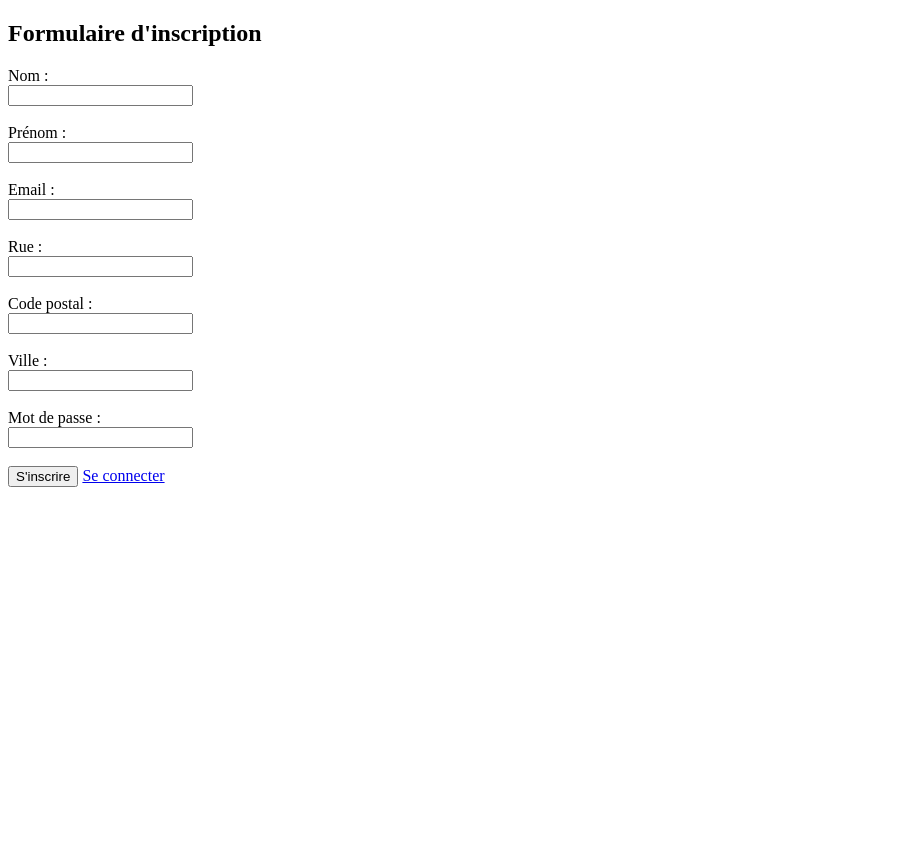
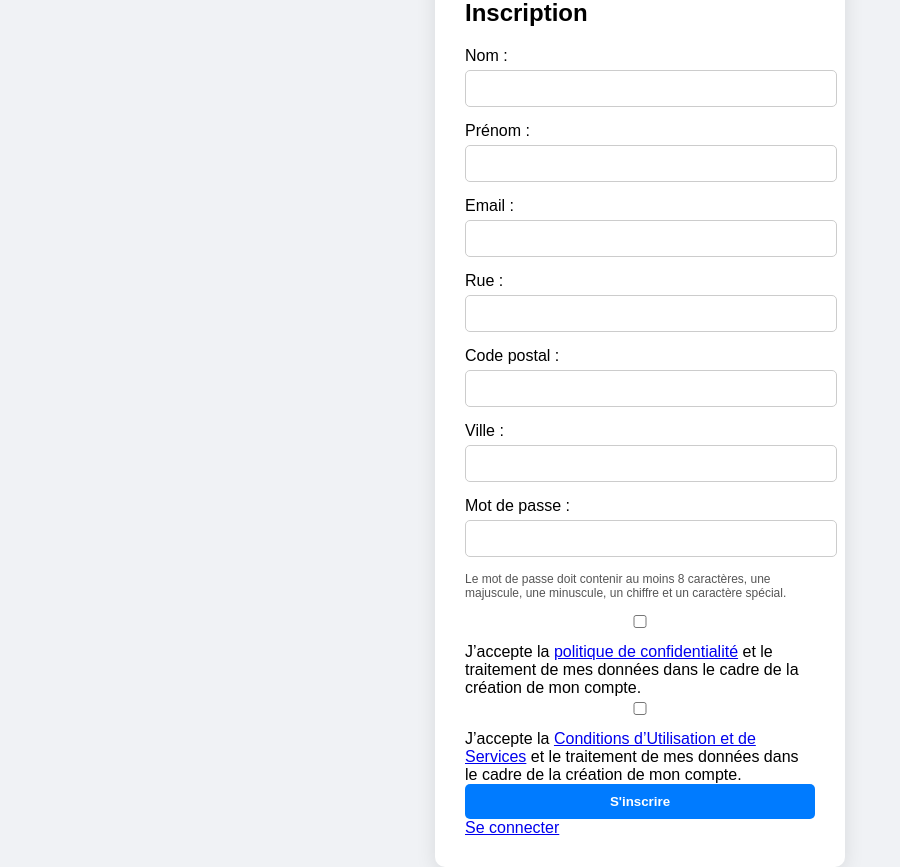
Before and after one commit to Miavoudila-Ivann/hsp, a PHP site: page /src/vue/inscription.php in a window 1280 px wide. Shown: the whole page, without its empty margins (0-900 px from the left). Before the commit the page ends 487 px from the top, so only its background shows below. Run offline with PHP 8.4, Linux system fonts and the light colour scheme.

Commit message:
fix : ajout de la reglementaion RGPD

```diff
--- a/src/vue/inscription.php
+++ b/src/vue/inscription.php
@@ -19,8 +19,17 @@ try {
 $error = "";
 $success = false;
 
+// Fonction de validation du mot de passe
+function verifierMotDePasse($password) {
+    if (strlen($password) < 8) return "Le mot de passe doit contenir au moins 8 caractères.";
+    if (!preg_match('/[A-Z]/', $password)) return "Le mot de passe doit contenir au moins une majuscule.";
+    if (!preg_match('/[a-z]/', $password)) return "Le mot de passe doit contenir au moins une minuscule.";
+    if (!preg_match('/[0-9]/', $password)) return "Le mot de passe doit contenir au moins un chiffre.";
+    if (!preg_match('/[\W_]/', $password)) return "Le mot de passe doit contenir au moins un caractère spécial.";
+    return true;
+}
+
 if ($_SERVER["REQUEST_METHOD"] === "POST") {
-    // Vérifie que toutes les clés existent
     $nom = isset($_POST["nom"]) ? trim($_POST["nom"]) : '';
     $prenom = isset($_POST["prenom"]) ? trim($_POST["prenom"]) : '';
     $email = isset($_POST["email"]) ? trim($_POST["email"]) : '';
@@ -29,9 +38,13 @@ if ($_SERVER["REQUEST_METHOD"] === "POST") {
     $cp = isset($_POST["code_postal"]) ? trim($_POST["code_postal"]) : '';
     $ville = isset($_POST["ville"]) ? trim($_POST["ville"]) : '';
 
-    // Vérifie que tous les champs sont remplis
     if (!$email || !$password || !$nom || !$prenom || !$cp || !$ville) {
         $error = "Tous les champs sont requis.";
+    } else {
+        // Vérification de la complexité du mot de passe
+        $checkPassword = verifierMotDePasse($password);
+        if ($checkPassword !== true) {
+            $error = $checkPassword;
         } else {
             // Vérifie si l’email existe déjà
             $stmt = $pdo->prepare("SELECT id_utilisateur FROM utilisateur WHERE email = ?");
@@ -40,7 +53,7 @@ if ($_SERVER["REQUEST_METHOD"] === "POST") {
             if ($stmt->fetch()) {
                 $error = "Cet email est déjà utilisé.";
             } else {
-            // Insère le nouvel utilisateur
+                // Insère le nouvel utilisateur avec mot de passe hashé
                 $stmt = $pdo->prepare("INSERT INTO utilisateur (nom, prenom, email, rue, cd, ville, mdp) VALUES (?, ?, ?, ?, ?, ?, ?)");
                 $hashedPassword = password_hash($password, PASSWORD_DEFAULT);
 
@@ -52,48 +65,89 @@ if ($_SERVER["REQUEST_METHOD"] === "POST") {
             }
         }
     }
+}
 ?>
 
-<!-- Partie HTML pour afficher les messages -->
 <!DOCTYPE html>
 <html lang="fr">
 <head>
     <meta charset="UTF-8">
     <title>Inscription</title>
+    <style>
+        body { font-family: Arial, sans-serif; background: #f0f2f5; display: flex; justify-content: center; align-items: center; height: 100vh; }
+        .container { background: white; padding: 30px; border-radius: 10px; box-shadow: 0 5px 20px rgba(0,0,0,0.1); width: 350px; }
+        input { width: 100%; padding: 10px; margin: 5px 0 15px 0; border-radius: 5px; border: 1px solid #ccc; }
+        button { width: 100%; padding: 10px; background: #007bff; color: white; border: none; border-radius: 5px; font-weight: bold; cursor: pointer; }
+        .error { color: red; font-size: 14px; }
+        .success { color: green; font-size: 14px; }
+        .info { font-size: 12px; color: #555; margin-bottom: 10px; }
+    </style>
 </head>
 <body>
-<h2>Formulaire d'inscription</h2>
+<div class="container">
+    <h2>Inscription</h2>
 
     <?php if (!empty($error)): ?>
-    <p style="color: red;"><?php echo htmlspecialchars($error); ?></p>
+        <p class="error"><?= htmlspecialchars($error) ?></p>
     <?php elseif ($success): ?>
-    <p style="color: green;">Inscription réussie !</p>
+        <p class="success">Inscription réussie ! Vous pouvez maintenant vous connecter.</p>
     <?php endif; ?>
 
     <form method="POST" action="">
-    <label>Nom :</label><br>
-    <input type="text" name="nom" required><br><br>
+        <label>Nom :</label>
+        <input type="text" name="nom" required>
 
-    <label>Prénom :</label><br>
-    <input type="text" name="prenom" required><br><br>
+        <label>Prénom :</label>
+        <input type="text" name="prenom" required>
 
-    <label>Email :</label><br>
-    <input type="email" name="email" required><br><br>
+        <label>Email :</label>
+        <input type="email" name="email" required>
 
-    <label>Rue :</label><br>
-    <input type="text" name="rue" required><br><br>
+        <label>Rue :</label>
+        <input type="text" name="rue" required>
 
-    <label>Code postal :</label><br>
-    <input type="text" name="code_postal" required><br><br>
+        <label>Code postal :</label>
+        <input type="text" name="code_postal" required>
 
-    <label>Ville :</label><br>
-    <input type="text" name="ville" required><br><br>
+        <label>Ville :</label>
+        <input type="text" name="ville" required>
 
-    <label>Mot de passe :</label><br>
-    <input type="password" name="password" required><br><br>
-
+        <label>Mot de passe :</label>
+        <input type="password" id="password" name="password" required>
+        <div class="info" id="msg">
+            Le mot de passe doit contenir au moins 8 caractères, une majuscule, une minuscule, un chiffre et un caractère spécial.
+        </div>
+        <label class="rgpdRegle">
+            <input type="checkbox" name="rgpdRegle" required>
+            J’accepte la <a href="politique_confidentialite.php" target="_blank">politique de confidentialité</a>
+            et le traitement de mes données dans le cadre de la création de mon compte.
+        </label>
+        <label class="rgpdCondition">
+            <input type="checkbox" name="rgpdCondition" required>
+            J’accepte la <a href="condition_utilisation.php" target="_blank">Conditions d’Utilisation et de Services</a>
+            et le traitement de mes données dans le cadre de la création de mon compte.
+        </label>
         <button type="submit">S'inscrire</button>
         <a href="Connexion.php">Se connecter</a>
     </form>
+</div>
+
+<script>
+    const pwdInput = document.getElementById('password');
+    const msg = document.getElementById('msg');
+
+    pwdInput.addEventListener('input', function() {
+        const pwd = this.value;
+        let text = "";
+
+        if (pwd.length < 8) text += "❌ 8 caractères minimum<br>";
+        if (!/[A-Z]/.test(pwd)) text += "❌ 1 majuscule<br>";
+        if (!/[a-z]/.test(pwd)) text += "❌ 1 minuscule<br>";
+        if (!/[0-9]/.test(pwd)) text += "❌ 1 chiffre<br>";
+        if (!/[\W_]/.test(pwd)) text += "❌ 1 caractère spécial<br>";
+
+        msg.innerHTML = text || "✅ Mot de passe sécurisé";
+    });
+</script>
 </body>
 </html>
```
Lines whose indentation alone changed are shown as unchanged.
